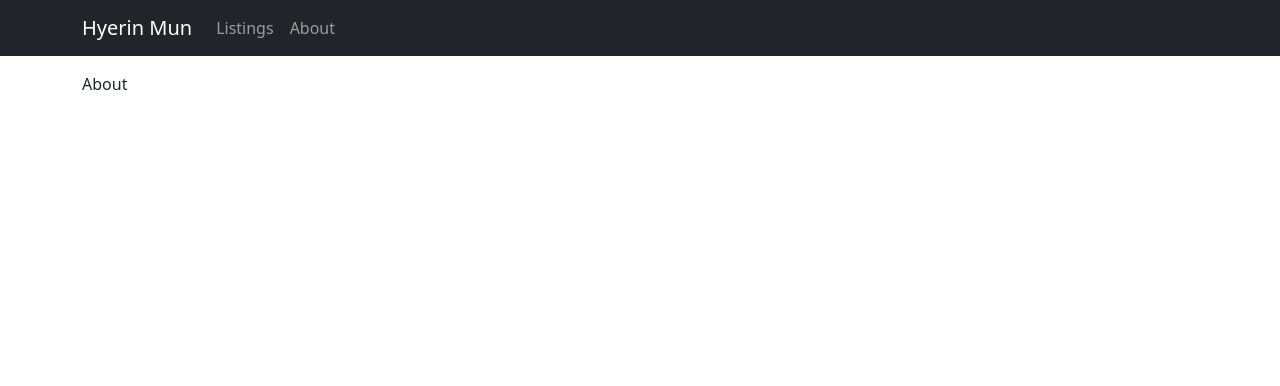
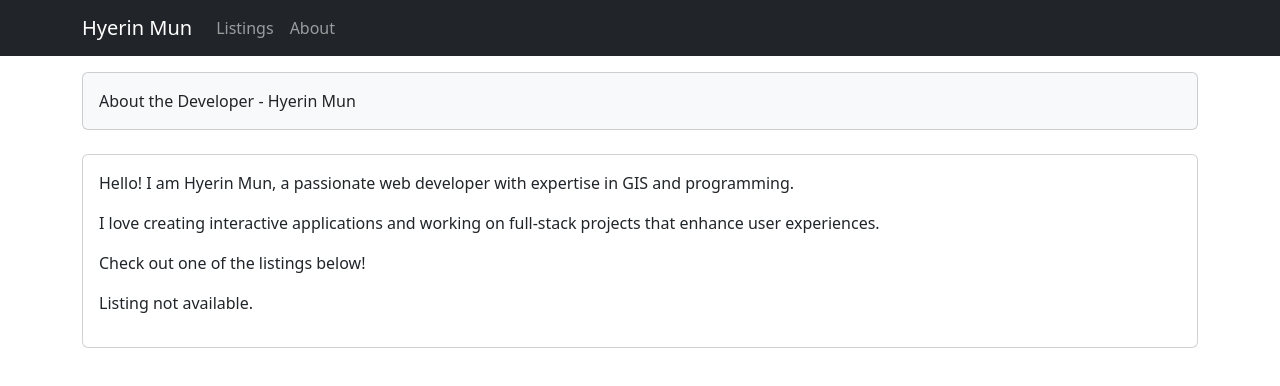
Before and after one commit to hyerinmun/WEB422_A3, a Next.js app in the folder my-app/: page /about in a window 1280 px wide. Shown: the top 386 px of the page. Built offline with nearby package versions, Linux system fonts and the light colour scheme; no server answers.

Commit message:
error fetching

```diff
--- a/my-app/pages/about.js
+++ b/my-app/pages/about.js
@@ -1,7 +1,53 @@
 import React from 'react';
+import Link from 'next/link';
+import { Card } from 'react-bootstrap';
+import ListingDetails from '@/components/ListingDetails';
+import PageHeader from '@/components/PageHeader';
 
-function About() {
-  return <p>About</p>;
+export async function getStaticProps() {
+  try {
+    const res = await fetch('https://web-422-a3-11fgndvpo-hyerinmuns-projects.vercel.app/api/listings/10006546');
+    if (!res.ok) {
+      throw new Error(`Failed to fetch, status: ${res.status}`);
+    }
+    const data = await res.json();
+
+    return {
+      props: {
+        listing: data,
+      },
+    };
+  } catch (error) {
+    console.error('Error fetching listing:', error);
+    return {
+      props: {
+        listing: null,
+      },
+    };
+  }
+}
+
+function About({ listing }) {
+  return (
+    <>
+      <PageHeader text="About the Developer - Hyerin Mun" />
+      <Card>
+        <Card.Body>
+          <p>Hello! I am Hyerin Mun, a passionate web developer with expertise in GIS and programming.</p>
+          <p>I love creating interactive applications and working on full-stack projects that enhance user experiences.</p>
+          <p>Check out one of the listings below!</p>
+          {listing ? (
+            <Link href={`/listing/${listing._id}`} passHref legacyBehavior>
+              <a>View Listing</a>
+            </Link>
+          ) : (
+            <p>Listing not available.</p>
+          )}
+        </Card.Body>
+        {listing && <ListingDetails listing={listing} />}
+      </Card>
+    </>
+  );
 }
 
 export default About;
```
